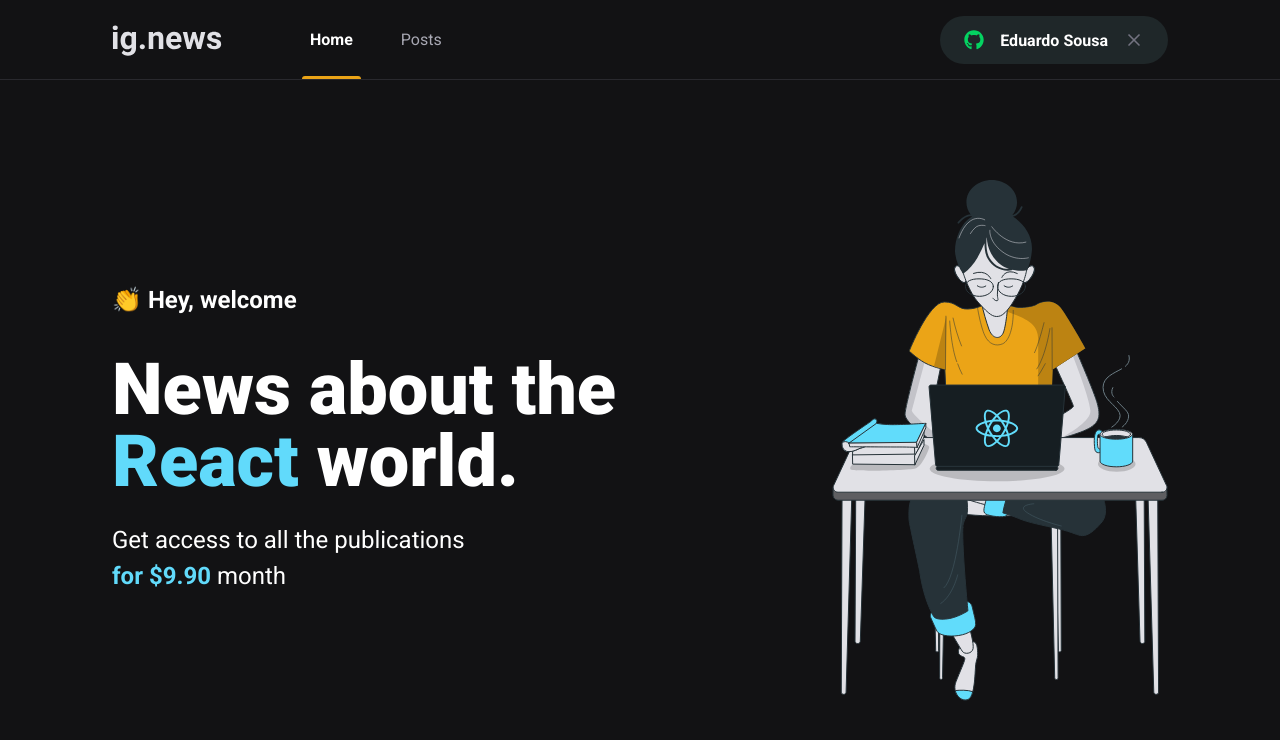
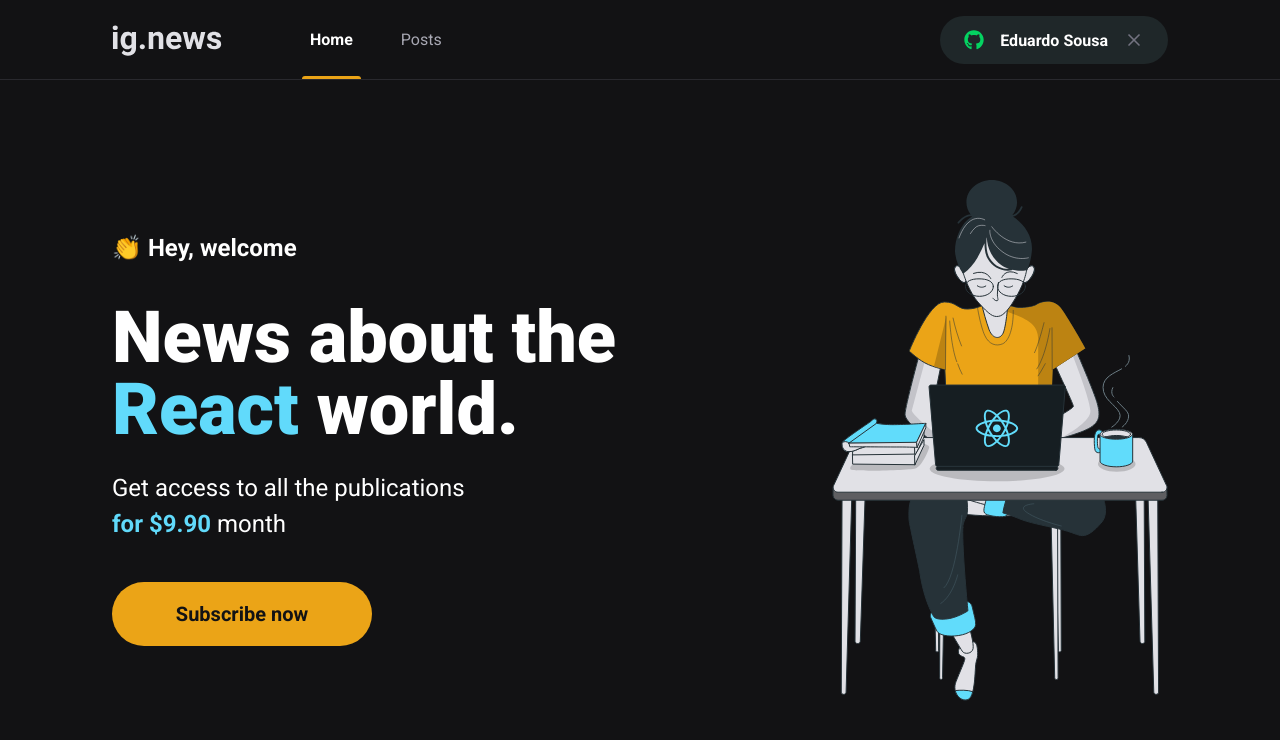
Before and after one commit to eduardojigub/ignews-ignite, a Next.js app: page / in a window 1280 px wide. Shown: the top 740 px of the page. Built offline with nearby package versions, Linux system fonts and the light colour scheme.

Commit message:
feat: create subscribeButton

```diff
--- /dev/null
+++ b/src/components/SubscribeButton/index.tsx
@@ -0,0 +1,9 @@
+import styles from './styles.module.scss';
+
+export function SubscribeButton() {
+  return (
+    <button type="button" className={styles.subscribeButton}>
+      Subscribe now
+    </button>
+  );
+}
--- /dev/null
+++ b/src/components/SubscribeButton/styles.module.scss
@@ -0,0 +1,19 @@
+.subscribeButton {
+    width: 260px;
+    height: 4rem;
+    border: 0;
+    border-radius: 2rem;
+    background: var(--yellow-500);
+    color: var(--gray-900);
+
+    font-size: 1.25rem;
+    font-weight: bold;
+    display: flex;
+    align-items: center;
+    justify-content: center;
+    transition: filter 0.2s;
+
+    &:hover {
+        filter: brightness(0.8);
+    }
+}
--- a/src/pages/home.module.scss
+++ b/src/pages/home.module.scss
@@ -36,4 +36,8 @@
             font-weight: bold;
         }
     }
+
+    button {
+        margin-top: 2.5rem;
+    }
 }
--- a/src/pages/index.tsx
+++ b/src/pages/index.tsx
@@ -1,5 +1,6 @@
 import Head from 'next/head';
 import styles from './home.module.scss';
+import { SubscribeButton } from '@/components/SubscribeButton';
 
 export default function Home() {
   return (
@@ -17,6 +18,7 @@
             Get access to all the publications <br />
             <span>for {`$9.90`}</span> month
           </p>
+          <SubscribeButton />
         </section>
         <img src="/images/avatar.svg" alt="Girl Coding" />
       </main>
```
